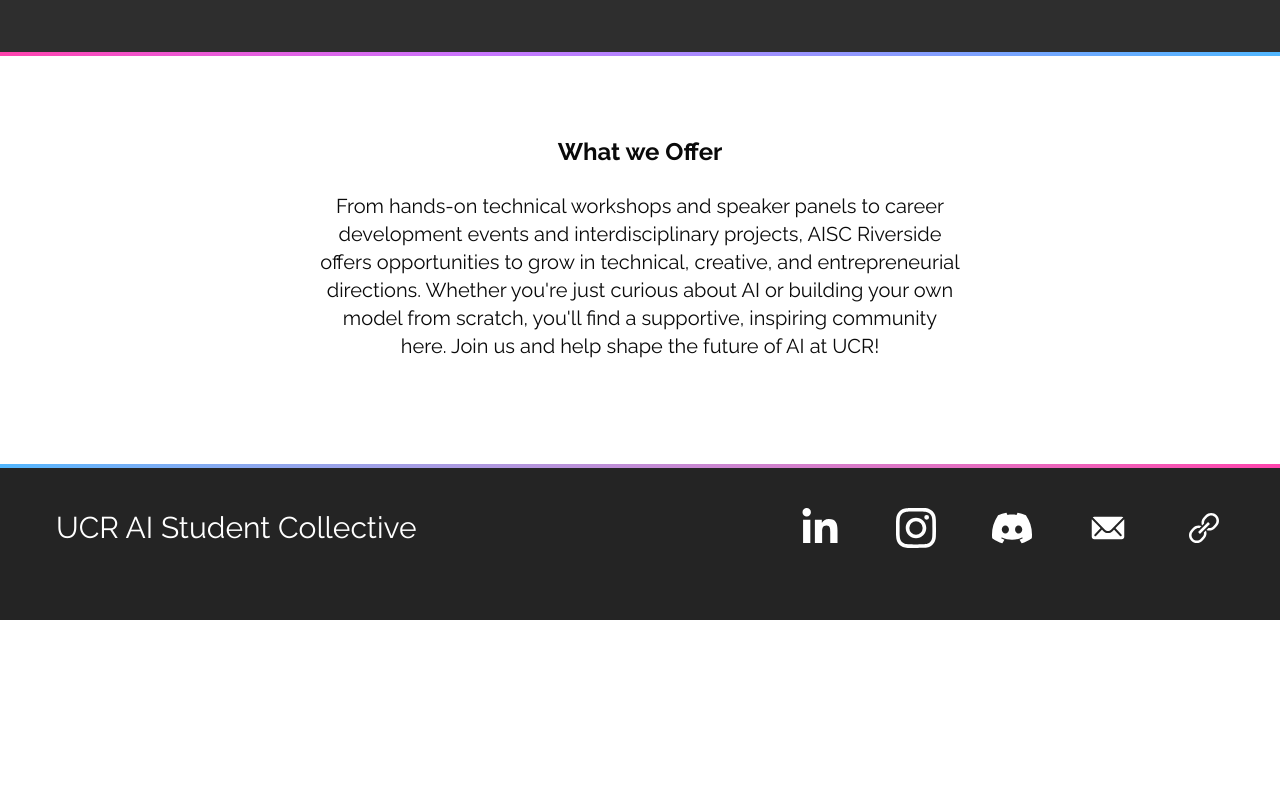
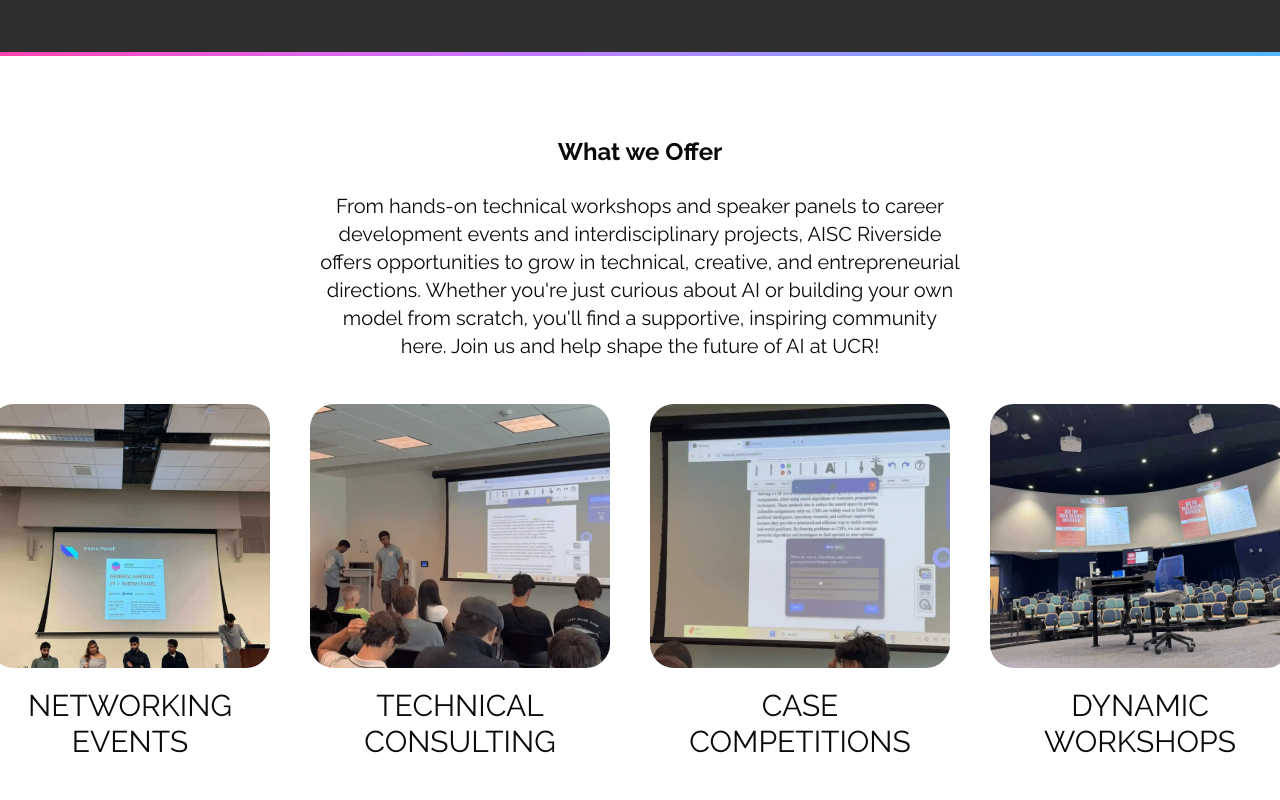
Before and after one commit to acm-ucr/aisc, a Next.js app: page / in a window 1280 px wide. Shown: the part 1280-2080 px from the top of the page. Before the commit the page ends 1900 px from the top, so only its background shows below. Built offline with nearby package versions, Linux system fonts and the light colour scheme.

Commit message:
Added What we offer pictures.

```diff
--- a/src/components/home/WhatWeOffer.tsx
+++ b/src/components/home/WhatWeOffer.tsx
@@ -1,15 +1,71 @@
+import Image from "next/image";
 const WhatWeOffer = () => {
   return (
-    <div className="mx-auto my-20 flex w-1/2 flex-col items-center text-center">
-      <p className="w-1/2 text-2xl font-semibold">What we Offer</p>
-      <p className="my-6 text-xl">
-        From hands-on technical workshops and speaker panels to career
-        development events and interdisciplinary projects, AISC Riverside offers
-        opportunities to grow in technical, creative, and entrepreneurial
-        directions. Whether you're just curious about AI or building your own
-        model from scratch, you'll find a supportive, inspiring community here.
-        Join us and help shape the future of AI at UCR!
-      </p>
+    <div>
+      <div className="mx-auto mt-20 flex w-1/2 flex-col items-center text-center">
+        <p className="w-1/2 text-2xl font-semibold">What we Offer</p>
+        <p className="my-6 text-xl">
+          From hands-on technical workshops and speaker panels to career
+          development events and interdisciplinary projects, AISC Riverside
+          offers opportunities to grow in technical, creative, and
+          entrepreneurial directions. Whether you're just curious about AI or
+          building your own model from scratch, you'll find a supportive,
+          inspiring community here. Join us and help shape the future of AI at
+          UCR!
+        </p>
+      </div>
+      <div className="font-aisc-main mx-auto mt-5 mb-20 flex w-11/12 flex-row items-center justify-center space-x-10 text-center text-3xl">
+        <div className="flex flex-col">
+          <div className="relative mb-5 h-66 w-70 overflow-hidden rounded-3xl">
+            <Image
+              src="../placeholders/intern_event.webp"
+              alt="Intern Event"
+              className="object-cover"
+              fill
+            />
+          </div>
+
+          <h1>NETWORKING</h1>
+          <h1>EVENTS</h1>
+        </div>
+        <div className="flex flex-col">
+          <div className="relative mx-auto mb-5 h-66 w-75 overflow-hidden rounded-3xl">
+            <Image
+              src="../placeholders/projects.webp"
+              alt="Projects"
+              className="object-cover"
+              fill
+            />
+          </div>
+          <h1>TECHNICAL</h1>
+          <h1>CONSULTING</h1>
+        </div>
+        <div className="flex flex-col">
+          <div className="relative mx-auto mb-5 h-66 w-75 overflow-hidden rounded-3xl">
+            <Image
+              src="../placeholders/competitive_projects.webp"
+              alt="Competitive Projects"
+              className="object-cover"
+              fill
+            />
+          </div>
+          <h1>CASE</h1>
+          <h1>COMPETITIONS</h1>
+        </div>
+
+        <div className="flex flex-col">
+          <div className="relative mx-auto mb-5 h-66 w-75 overflow-hidden rounded-3xl">
+            <Image
+              src="../placeholders/speaker_event.webp"
+              alt="Speaker Event"
+              className="object-cover"
+              fill
+            />
+          </div>
+          <h1>DYNAMIC</h1>
+          <h1>WORKSHOPS</h1>
+        </div>
+      </div>
     </div>
   );
 };
```
